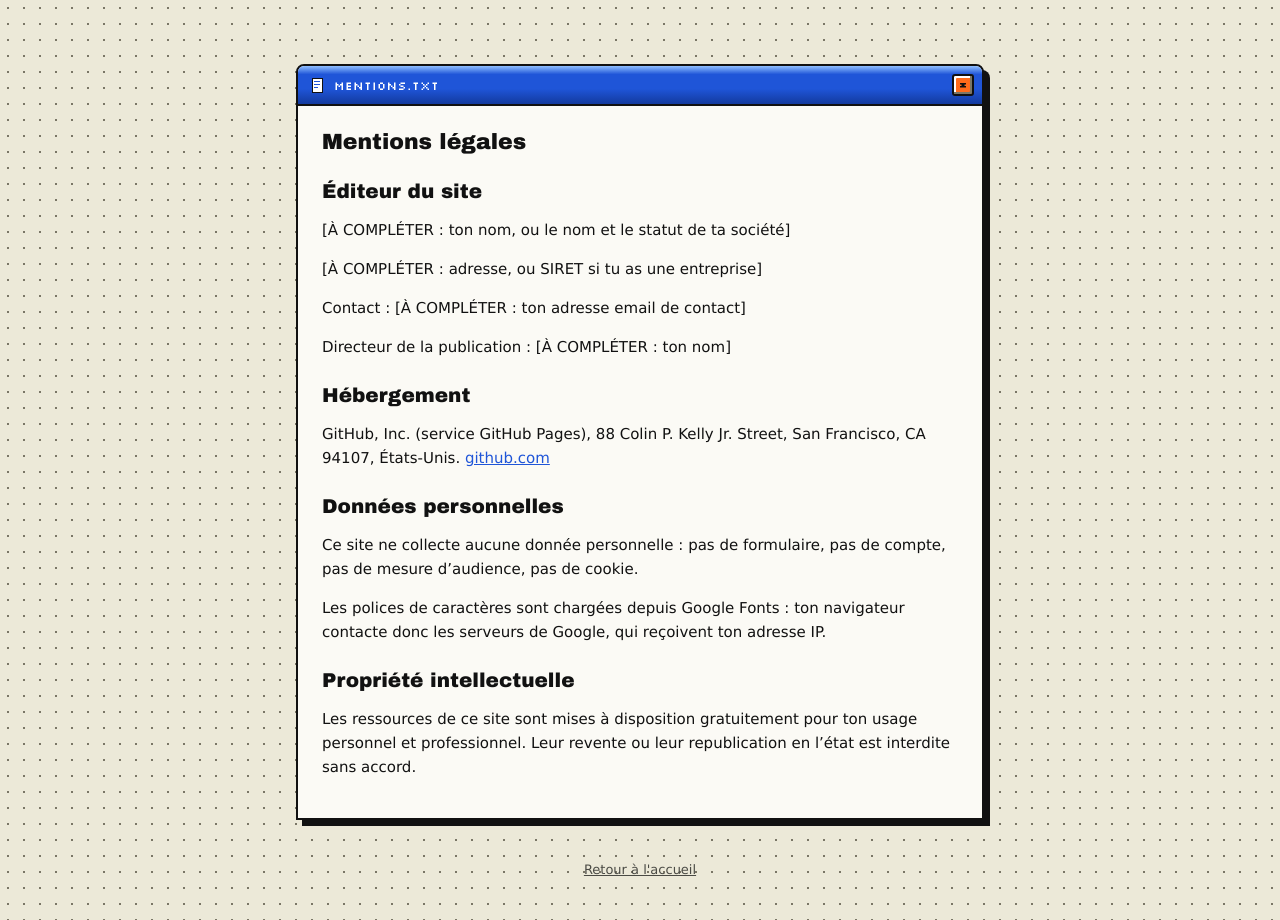
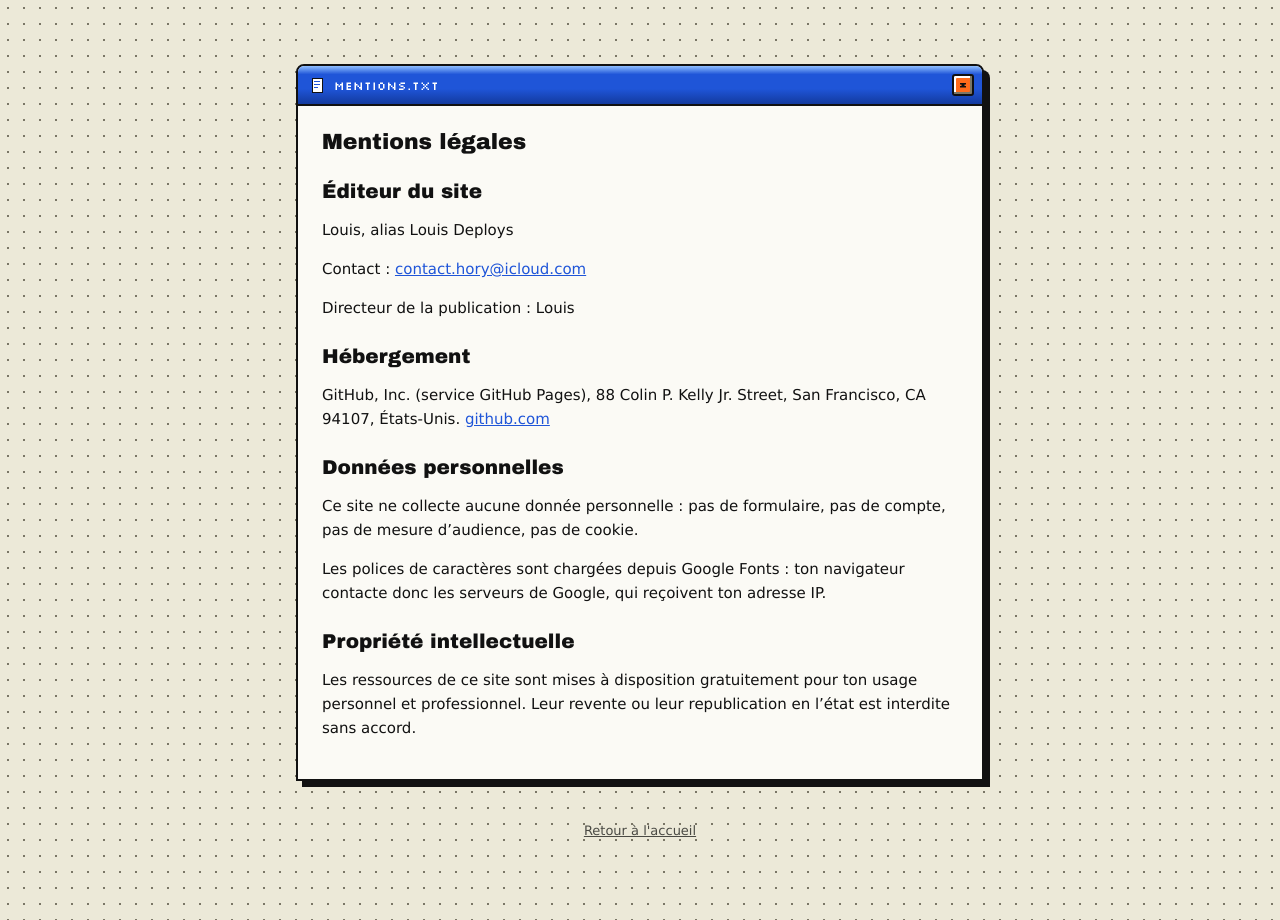
Before and after one commit to lantonnetlouis-blip/louisdeploys, a Jekyll site: the page built from mentions-legales.md, in a window 1280 px wide. Built offline with Jekyll 4.4.1, drawn with Linux system fonts in a browser that asks for light colours; our own code applies the rules of GitHub Pages for plain Markdown files.

Commit message:
Update mentions-legales.md

```diff
--- a/mentions-legales.md
+++ b/mentions-legales.md
@@ -8,13 +8,11 @@ noindex: true
 
 ## Éditeur du site
 
-[À COMPLÉTER : ton nom, ou le nom et le statut de ta société]
+Louis, alias Louis Deploys
 
-[À COMPLÉTER : adresse, ou SIRET si tu as une entreprise]
+Contact : [contact.hory@icloud.com](mailto:contact.hory@icloud.com)
 
-Contact : [À COMPLÉTER : ton adresse email de contact]
-
-Directeur de la publication : [À COMPLÉTER : ton nom]
+Directeur de la publication : Louis
 
 ## Hébergement
 
```
